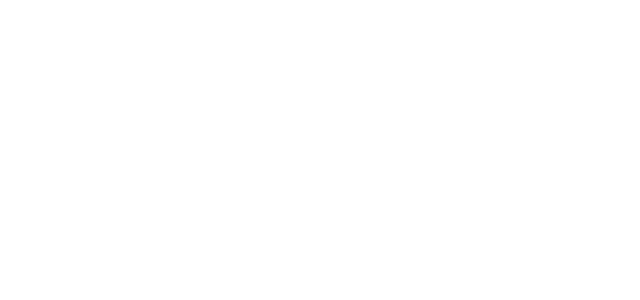
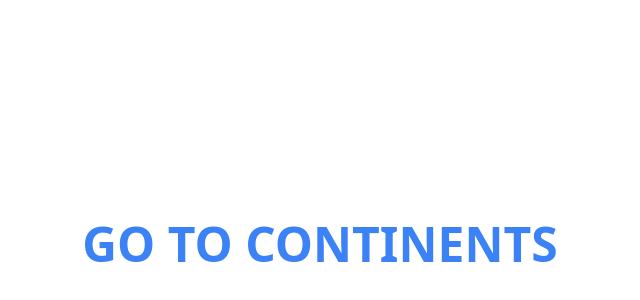
Before and after one commit to krzysiekwit1/jutro-medical-project, a React (Create React App) app: page / in a window 1280 px wide. Shown: the part 156-456 px from the top of the page, without its empty margins (320-960 px from the left). Built offline with nearby package versions, Linux system fonts and the light colour scheme.

Commit message:
component/Home

```diff
--- a/src/components/Home/Home.tsx
+++ b/src/components/Home/Home.tsx
@@ -1,7 +1,16 @@
 import React from 'react'
+import { Link } from 'react-router-dom'
 
 function Home() {
-  return <div></div>
+  return (
+    <div className='w-screen h-screen flex justify-center items-center'>
+      <Link to='/continents'>
+        <p className='text-5xl font-bold text-blue-500 hover:text-purple-500'>
+          GO TO CONTINENTS
+        </p>
+      </Link>
+    </div>
+  )
 }
 
 export default Home
```
